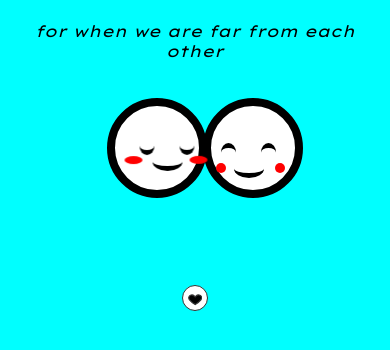
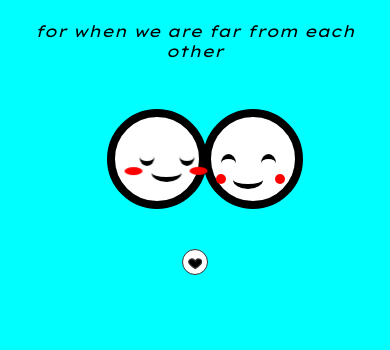
Before and after one commit to deepblueboard/motivational_message, a plain HTML site: page index.html in a window 390 px wide. Shown: the part 80-430 px from the top of the page. Drawn offline with Linux system fonts and the light colour scheme; a web font is replaced by a local one.

Commit message:
update animation iphone

```diff
--- a/style.css
+++ b/style.css
@@ -24,17 +24,14 @@ body {
 }
 
 .container {
-  position: absolute;
-  top: 27%;
-  left: 50%;
-  -webkit-transform: translate(-50%, -50%);
-  -ms-transform: translate(-50%, -50%);
-  transform: translate(-50%, -50%);
+  position: relative;
+  margin: 0 auto;
+  justify-content: center;
+  gap: 16px;
+  width: auto;
   display: flex;
   align-items: center;
-  justify-content: center;
   gap: 16px; /* espace fixe, pas de shrink */
-  width: auto; /* laisse la taille s’ajuster */
 }
 
 .face {
@@ -193,10 +190,20 @@ body {
   border-bottom: 5px solid;
   position: absolute;
   bottom: -5px;
-  transform: translate(3px);
   left: 0;
   right: 0;
   margin: auto;
+  transform: none;
+  left: 3px; /* même décalage, sans transform */
+}
+
+.eye,
+.mouth {
+  border-color: #000; /* couleur nette explicite */
+  backface-visibility: hidden; /* lisse le rendu sur iOS */
+  -webkit-backface-visibility: hidden;
+  transform: translateZ(0); /* force le compositing GPU */
+  will-change: transform;
 }
 
 .ball {
@@ -210,6 +217,8 @@ body {
   box-sizing: border-box; /* largeur/hauteur incluent la bordure */
   flex: 0 0 auto; /* empêche le rétrécissement dans le flex */
   will-change: transform; /* évite les déformations pendant l’anim */
+  background-color: #fff; /* fond plein pour l’AA des traits noirs */
+  box-sizing: border-box;
 }
 
 #r-ball {
@@ -268,6 +277,13 @@ body {
   100% {
     transform: translate3d(0, 0, 0) rotate(0);
   }
+}
+
+.animation {
+  position: relative; /* référence de positionnement locale */
+  display: flex;
+  justify-content: center; /* centre horizontalement */
+  padding: 24px 0; /* ajuste la marge verticale au besoin */
 }
 
 h1 {
@@ -329,7 +345,7 @@ main {
   display: flex;
   align-items: center;
   flex-direction: column;
-  margin-top: 14rem;
+  margin-top: 1rem;
 }
 
 .container2,
```
